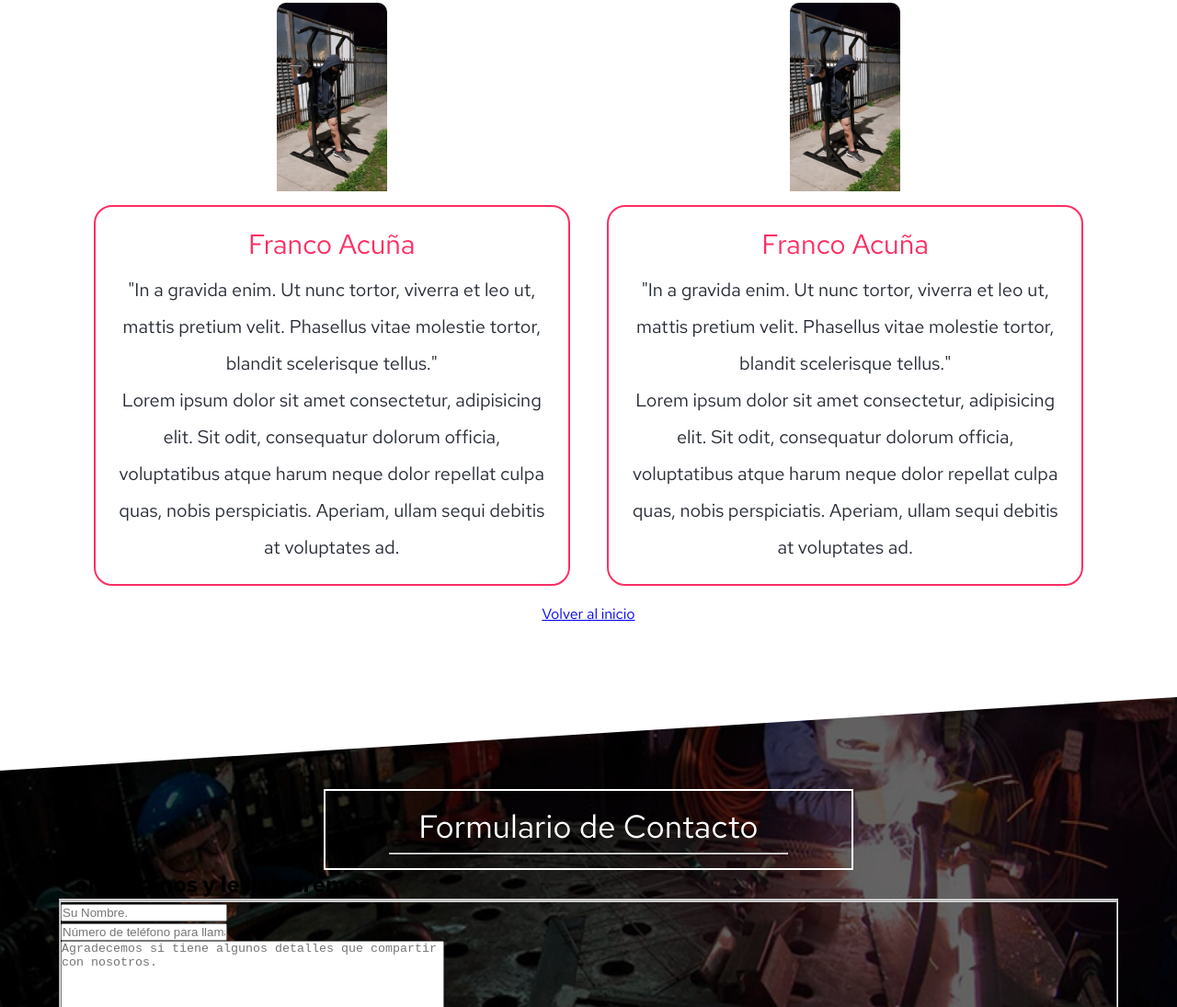
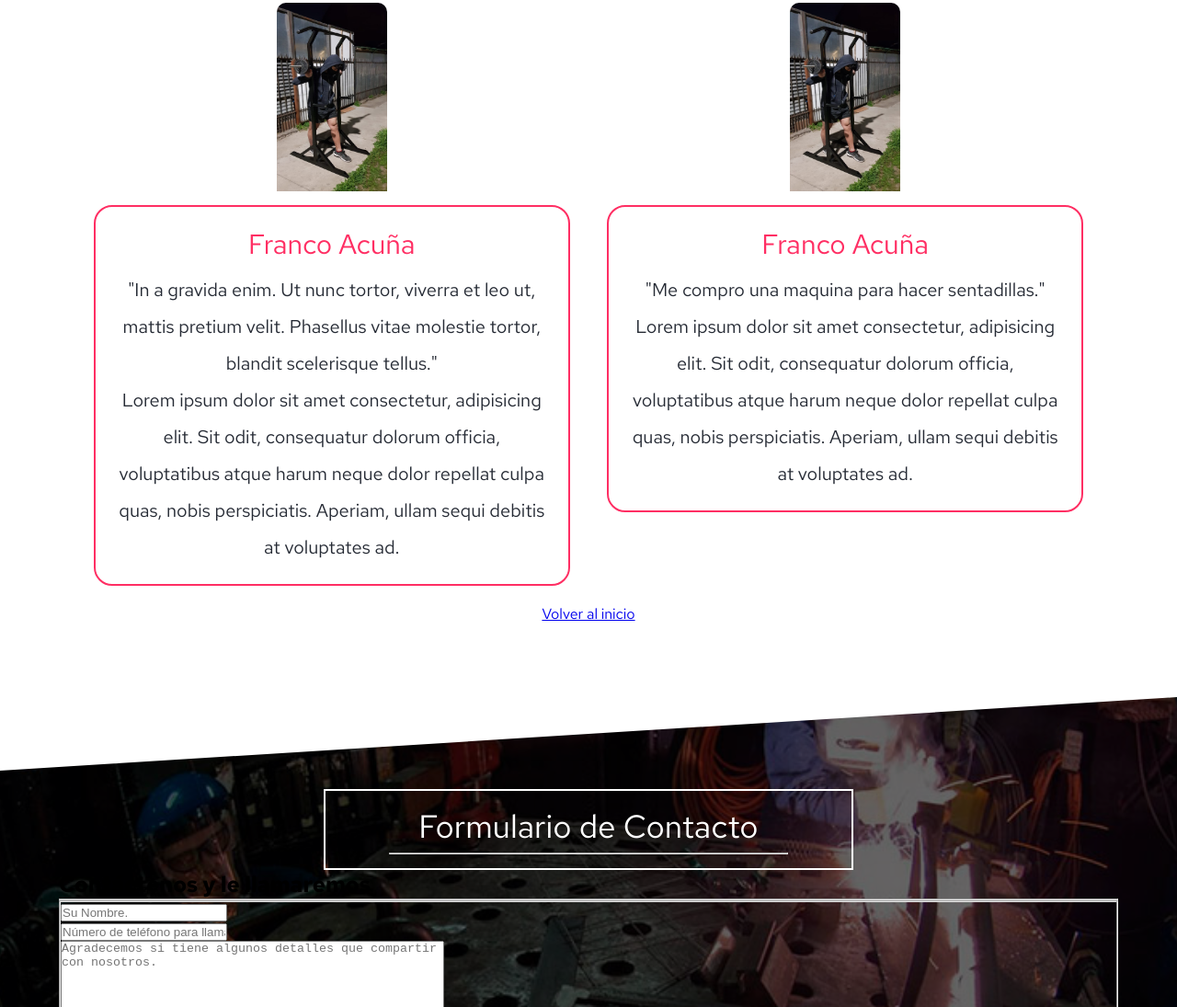
Before and after one commit to GrupounoDuoc/Barrascalistenialeon, a plain HTML site: page index.html in a window 1280 px wide. Shown: the part 3357-4452 px from the top of the page at 92% size. Drawn offline with Linux system fonts and the light colour scheme.

Commit message:
subir proyecto uwu

```diff
--- a/index.html
+++ b/index.html
@@ -128,8 +128,7 @@
                         margin:auto; border: 12px; padding-bottom: 15px; border-radius: 10px;">
                     <div class="testimonio-text">
                         <h4>Franco Acuña</h4>
-                        <p>"In a gravida enim. Ut nunc tortor, viverra et leo ut, mattis pretium velit. Phasellus vitae
-                            molestie tortor, blandit scelerisque tellus."</p>
+                        <p>"Me compro una maquina para hacer sentadillas."</p>
                         <p>Lorem ipsum dolor sit amet consectetur, adipisicing elit. Sit odit, consequatur dolorum officia, voluptatibus atque harum neque dolor repellat culpa quas, nobis perspiciatis. Aperiam, ullam sequi debitis at voluptates ad.</p>
                     </div>
                 </div>
```
